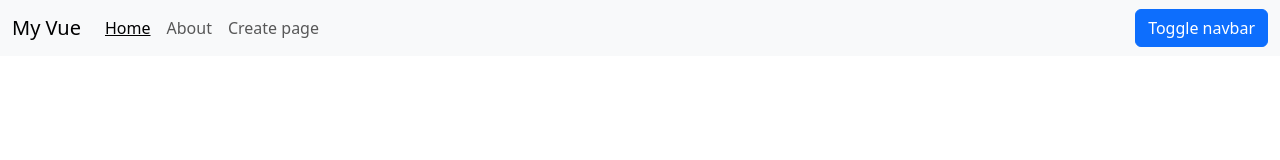
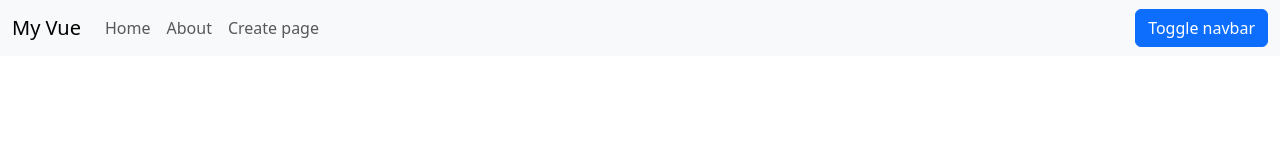
Before and after one commit to Beka-l3/vue-js-intro, a Vue app: page / in a window 1280 px wide. Shown: the top 160 px of the page. Built offline with nearby package versions, Linux system fonts and the light colour scheme; the HTML template or start-up script is replaced by a standard one.

Commit message:
Active class navbar link

```diff
--- a/src/App.vue
+++ b/src/App.vue
@@ -1,21 +1,7 @@
-
-
 <template>
-  <navbar
-      :pages="pages"
-      :active-page="activePage"
-  ></navbar>
+  <navbar></navbar>
 
   <router-view></router-view>
-
-  <!-- <page-viewer
-      v-if="pages.length > 0"
-      :page="pages[activePage]"
-  ></page-viewer>
-
-  <create-page
-    @page-created="pageCreated"
-  ></create-page> -->
 </template>
 
 <script>
@@ -31,29 +17,7 @@ export default {
       CreatePage,
   },
 
-  created() {
-    this.getPages();
-
-    this.$bus.$on('navbarLinkActivated', (index) => {
-      this.activePage = index;
-    });
-  },
-
-  data() {
-      return {
-          activePage: 0,
-          pages: []
-      };
-  },
-
   methods: {
-    async getPages() {
-      let res = await fetch('pages.json');
-      let data = await res.json();
-
-      this.pages = data
-    },
-
     pageCreated(pageObj) {
       this.pages.push(pageObj);
     }
--- a/src/components/Navbar.vue
+++ b/src/components/Navbar.vue
@@ -9,14 +9,13 @@
                     v-for="(page, index) in publishedPages" class="nav-item" :key="index"
                     :page="page"
                     :index="index"
-                    :isActive="activePage == index"
-                    @activated="$emit('activated')"
                 ></navbar-link>
 
                 <li>
                     <router-link
                         :to="`/createPage`"
                         class="nav-link"
+                        active-class="active"
                         aria-current="page"
                     >Create page</router-link>
                 </li>
@@ -47,15 +46,16 @@ export default {
          }
     },
 
-    props: ['pages', 'activePage'],
-
     created() {
         this.getThemeSetting()
+
+        this.pages = this.$pages.getAllPages();
     },
 
     data() {
         return {
             theme: 'light',
+            pages: [],
         }
     },
 
--- a/src/components/NavbarLink.vue
+++ b/src/components/NavbarLink.vue
@@ -3,7 +3,7 @@
         <router-link
             :to="`/${index}`"
             class="nav-link"
-            :class="activeClasses"
+            active-class="active"
             aria-current="page"
             :title="`This link goes to ${page.link.text} page`"
         >{{ page.link.text }}</router-link>
@@ -12,21 +12,10 @@
 
 <script>
 export default {
-    props: ['page', 'index', 'isActive'],
-
-    computed: {
-        activeClasses() {
-            return {
-                active: this.isActive,
-                emphasize: this.isActive
-            };
-        }
-    }
+    props: ['page', 'index']
 }
 </script>
 
 <style scoped>
-.emphasize {
-    text-decoration: underline !important;
-}
+
 </style>
```
